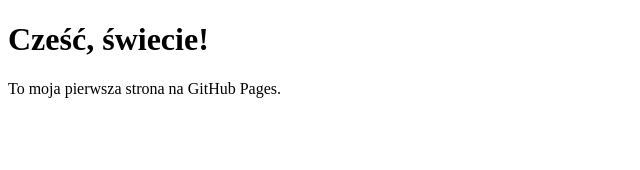
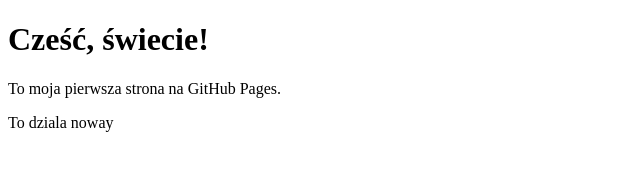
Before and after one commit to MichalBroton/Repo1, a plain HTML site: page index.html in a window 1280 px wide. Shown: the whole page, without its empty margins (0-640 px from the left). Drawn offline with Linux system fonts and the light colour scheme.

Commit message:
Add new paragraph to index.html

```diff
--- a/index.html
+++ b/index.html
@@ -4,5 +4,6 @@
 <body>
   <h1>Cześć, świecie!</h1>
   <p>To moja pierwsza strona na GitHub Pages.</p>
+  <p>To dziala noway</p>
 </body>
 </html>
```
